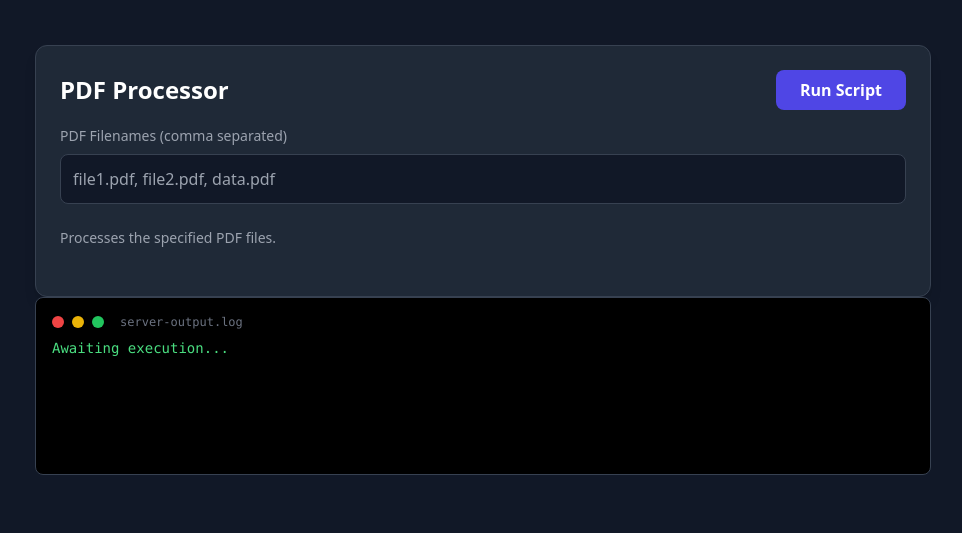
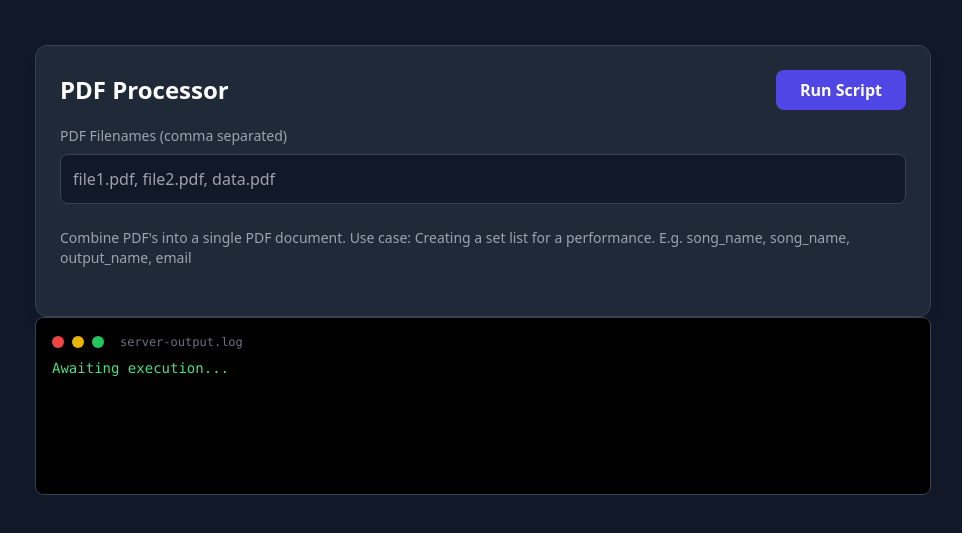
Before and after one commit to JacksonS25/website, a plain HTML site: page public/index.html in a window 1280 px wide. Shown: the part 139-672 px from the top of the page, without its empty margins (157-1119 px from the left). Drawn offline with nearby package versions, Linux system fonts and the light colour scheme.

Commit message:
H.1: Adjusted description.

```diff
--- a/public/index.html
+++ b/public/index.html
@@ -28,7 +28,7 @@
         <input type="text" id="pdf-inputs" placeholder="file1.pdf, file2.pdf, data.pdf"
                class="w-full bg-gray-900 border border-gray-700 text-white rounded-lg p-3 focus:outline-none focus:border-indigo-500 focus:ring-1 focus:ring-indigo-500">
     </div>
-    <p class="text-gray-400 text-sm mb-6">Processes the specified PDF files.</p>
+    <p class="text-gray-400 text-sm mb-6">Combine PDF's into a single PDF document. Use case: Creating a set list for a performance. E.g. song_name, song_name, output_name, email</p>
 </div>
 
 <!-- ... (Web Terminal Output HTML stays the same) ... -->
```
